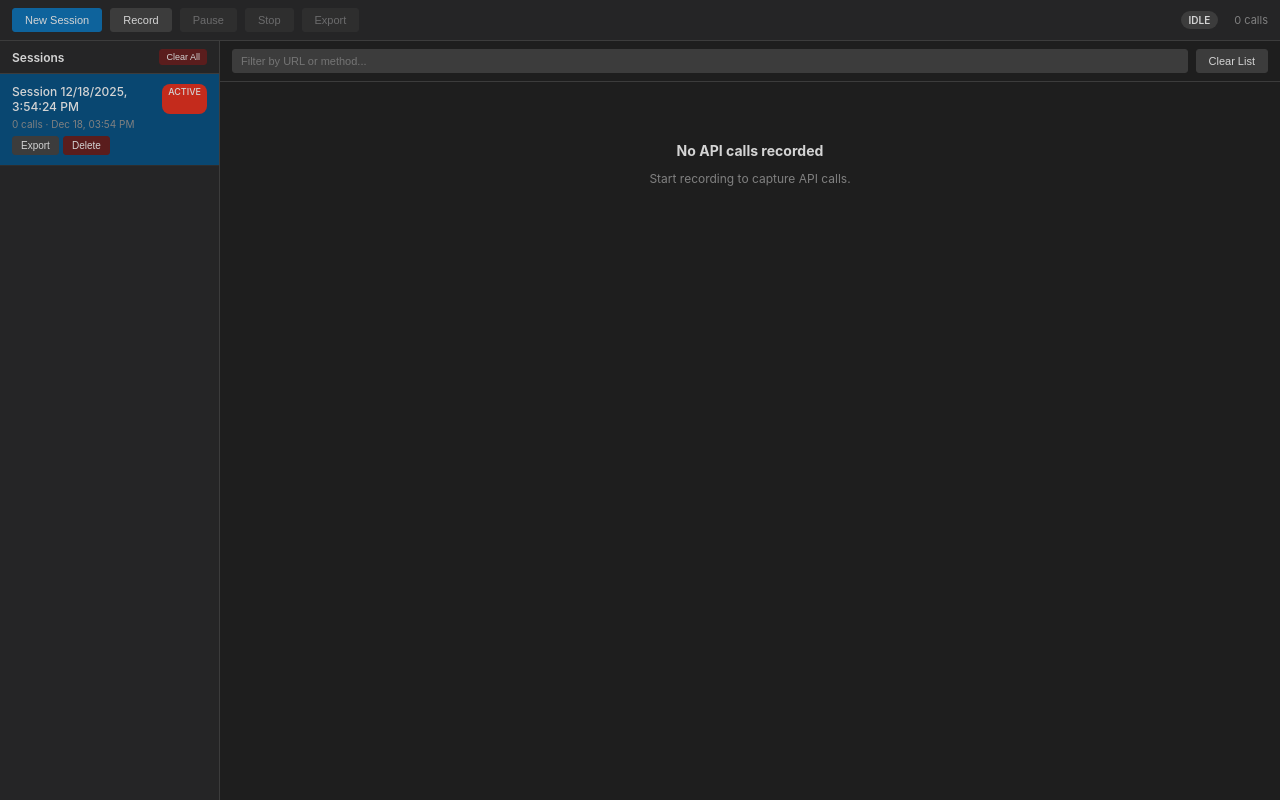
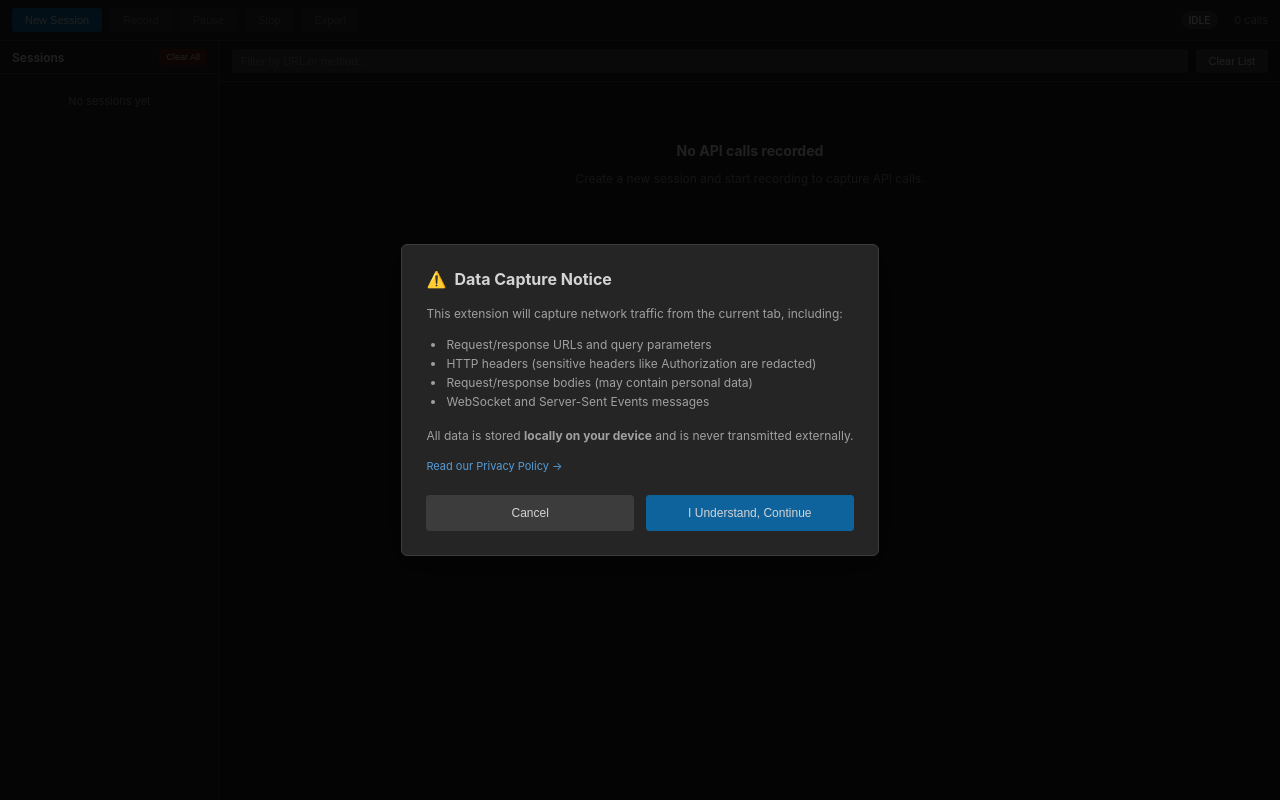
Before and after one commit to omarmciver/api-logger-chrome-extension, a website with bundled scripts: page devtools/panel.html in a window 1280 px wide. Both pictures are taken after a click on the button "New Session". Built offline with nearby package versions, Linux system fonts and the light colour scheme; some packages are replaced by stand-ins of ours.

Commit message:
Implement consent dialog for data capture and update consent management in the API Logger extension

```diff
--- a/devtools/panel.html
+++ b/devtools/panel.html
@@ -263,9 +263,98 @@
       padding: 20px;
       font-size: 11px;
     }
+
+    .consent-overlay {
+      position: fixed;
+      top: 0;
+      left: 0;
+      right: 0;
+      bottom: 0;
+      background: rgba(0, 0, 0, 0.85);
+      display: flex;
+      align-items: center;
+      justify-content: center;
+      z-index: 1000;
+    }
+    .consent-overlay.hidden { display: none; }
+
+    .consent-dialog {
+      background: #252526;
+      border: 1px solid #3c3c3c;
+      border-radius: 6px;
+      padding: 24px;
+      max-width: 480px;
+      box-shadow: 0 8px 32px rgba(0, 0, 0, 0.5);
+    }
+
+    .consent-dialog h2 {
+      margin: 0 0 16px 0;
+      color: #d4d4d4;
+      font-size: 16px;
+      display: flex;
+      align-items: center;
+      gap: 8px;
+    }
+
+    .consent-dialog h2::before {
+      content: "⚠️";
+    }
+
+    .consent-dialog p {
+      margin: 0 0 12px 0;
+      color: #a0a0a0;
+      font-size: 12px;
+      line-height: 1.5;
+    }
+
+    .consent-dialog ul {
+      margin: 0 0 16px 0;
+      padding-left: 20px;
+      color: #a0a0a0;
+      font-size: 12px;
+      line-height: 1.6;
+    }
+
+    .consent-dialog .privacy-link {
+      color: #569cd6;
+      text-decoration: none;
+      font-size: 11px;
+    }
+    .consent-dialog .privacy-link:hover { text-decoration: underline; }
+
+    .consent-actions {
+      display: flex;
+      gap: 12px;
+      margin-top: 20px;
+    }
+
+    .consent-actions button {
+      flex: 1;
+      padding: 10px 16px;
+      font-size: 12px;
+    }
   </style>
 </head>
 <body>
+  <div id="consentOverlay" class="consent-overlay hidden">
+    <div class="consent-dialog">
+      <h2>Data Capture Notice</h2>
+      <p>This extension will capture network traffic from the current tab, including:</p>
+      <ul>
+        <li>Request/response URLs and query parameters</li>
+        <li>HTTP headers (sensitive headers like Authorization are redacted)</li>
+        <li>Request/response bodies (may contain personal data)</li>
+        <li>WebSocket and Server-Sent Events messages</li>
+      </ul>
+      <p>All data is stored <strong>locally on your device</strong> and is never transmitted externally.</p>
+      <p><a href="https://www.mode3.ai/privacy/app/api-logger-chrome-extension" target="_blank" class="privacy-link">Read our Privacy Policy →</a></p>
+      <div class="consent-actions">
+        <button id="consentDeclineBtn">Cancel</button>
+        <button id="consentAcceptBtn" class="primary">I Understand, Continue</button>
+      </div>
+    </div>
+  </div>
+
   <div class="toolbar">
     <button id="newSessionBtn" class="primary">New Session</button>
     <button id="startBtn" disabled>Record</button>
--- a/devtools/panel.js
+++ b/devtools/panel.js
@@ -10,14 +10,65 @@ class APILoggerPanel {
     this.isPaused = false;
     this.filterText = '';
     this.networkListener = null;
+    this.hasConsent = false;
+    this.pendingAction = null;
 
     this.init();
   }
 
   async init() {
     await initDB();
+    await this.loadConsentState();
     this.bindUI();
+    this.bindConsentUI();
     await this.loadSessions();
+  }
+
+  async loadConsentState() {
+    const result = await chrome.storage.local.get('apiLoggerConsent');
+    this.hasConsent = result.apiLoggerConsent === true;
+  }
+
+  async saveConsentState(consent) {
+    this.hasConsent = consent;
+    await chrome.storage.local.set({ apiLoggerConsent: consent });
+  }
+
+  bindConsentUI() {
+    this.consentOverlay = document.getElementById('consentOverlay');
+    this.consentAcceptBtn = document.getElementById('consentAcceptBtn');
+    this.consentDeclineBtn = document.getElementById('consentDeclineBtn');
+
+    this.consentAcceptBtn.onclick = async () => {
+      await this.saveConsentState(true);
+      this.hideConsentDialog();
+      if (this.pendingAction) {
+        this.pendingAction();
+        this.pendingAction = null;
+      }
+    };
+
+    this.consentDeclineBtn.onclick = () => {
+      this.hideConsentDialog();
+      this.pendingAction = null;
+    };
+  }
+
+  showConsentDialog(onAccept) {
+    this.pendingAction = onAccept;
+    this.consentOverlay.classList.remove('hidden');
+  }
+
+  hideConsentDialog() {
+    this.consentOverlay.classList.add('hidden');
+  }
+
+  requireConsent(action) {
+    if (this.hasConsent) {
+      action();
+    } else {
+      this.showConsentDialog(action);
+    }
   }
 
   bindUI() {
@@ -35,7 +86,7 @@ class APILoggerPanel {
     this.filterInput = document.getElementById('filterInput');
 
     this.newSessionBtn.onclick = () => this.createNewSession();
-    this.startBtn.onclick = () => this.startRecording();
+    this.startBtn.onclick = () => this.requireConsent(() => this.startRecording());
     this.pauseBtn.onclick = () => this.pauseRecording();
     this.stopBtn.onclick = () => this.stopRecording();
     this.exportBtn.onclick = () => this.exportCurrentSession();
@@ -122,6 +173,7 @@ class APILoggerPanel {
   }
 
   async createNewSession() {
+    this.requireConsent(async () => {
       if (this.isRecording) {
         await this.stopRecording();
       }
@@ -131,9 +183,11 @@ class APILoggerPanel {
       await this.loadSessions();
       await this.selectSession(session.id);
       await this.startRecording();
+    });
   }
 
   async resumeSession(sessionId) {
+    this.requireConsent(async () => {
       if (this.isRecording) {
         await this.stopRecording();
       }
@@ -141,6 +195,7 @@ class APILoggerPanel {
       await this.selectSession(sessionId);
       await updateSession(sessionId, { status: 'active' });
       await this.startRecording();
+    });
   }
 
   async startRecording() {
@@ -467,9 +522,9 @@ ${call.requestBody ? '\nBody:\n' + this.formatBody(call.requestBody) : ''}</div>
 
   async getCurrentTabUrl() {
     return new Promise(resolve => {
-      if (chrome.devtools?.inspectedWindow?.tabId) {
-        chrome.tabs.get(chrome.devtools.inspectedWindow.tabId, tab => {
-          resolve(tab?.url || null);
+      if (chrome.devtools?.inspectedWindow) {
+        chrome.devtools.inspectedWindow.eval('window.location.href', (result, isException) => {
+          resolve(isException ? null : result);
         });
       } else {
         resolve(null);
```
Also changed, not shown: src/background.js (+5 -21 lines), src/recorder.js (+4 -4 lines), manifest.json. Lines whose indentation alone changed are shown as unchanged.
